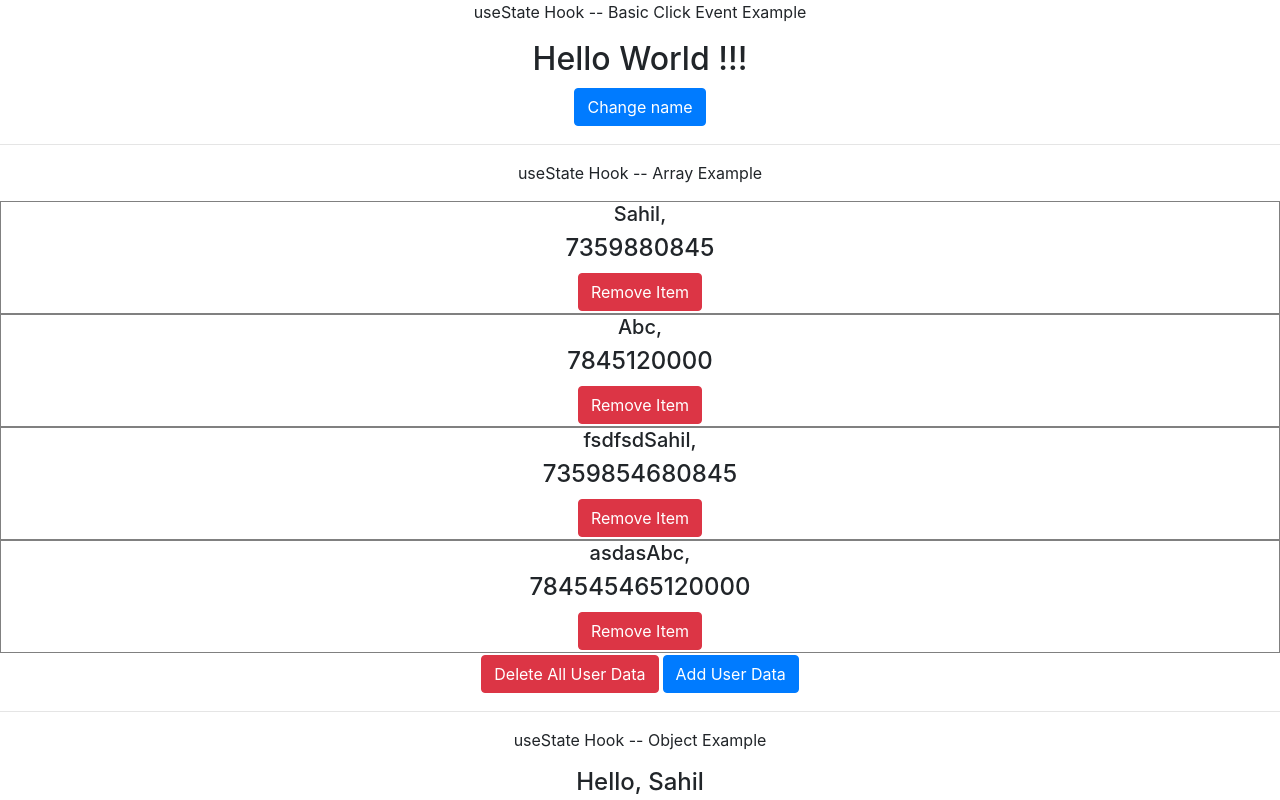
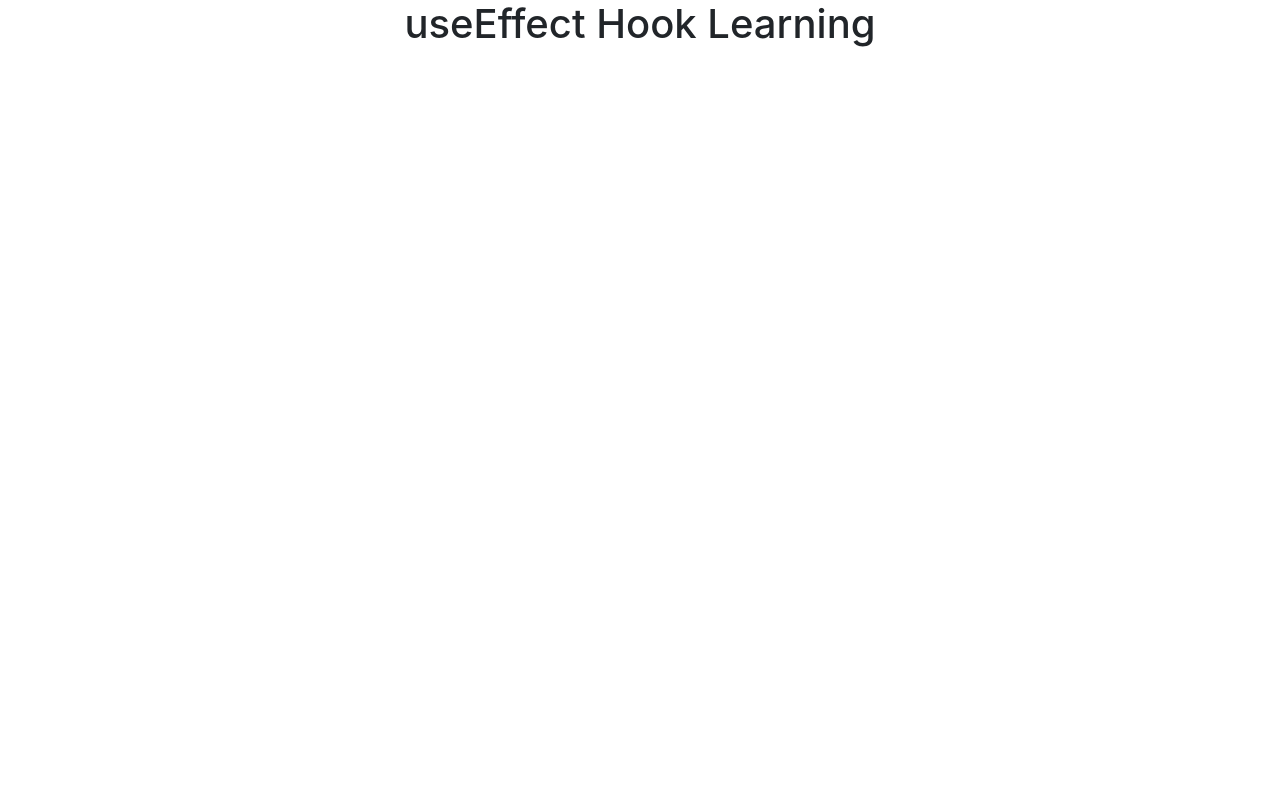
Before and after one commit to sahilrajput2223/advance-react, a React (Create React App) app: page / in a window 1280 px wide. Shown: the top 800 px of the page. Built offline with nearby package versions, Linux system fonts and the light colour scheme.

Commit message:
useEffect Hook -- Basic Learing Setup Done

```diff
--- a/src/App/App.js
+++ b/src/App/App.js
@@ -1,13 +1,17 @@
 import React from "react"
 
-import UseStateLearn from "./UseStateLearn";
+//import UseStateLearn from "./UseStateLearn";
+import UseEffectLearn from "./UseEffectLearn";
 
 import "../App/app.css"
 
 
 const App = () => {
     return (
-        <UseStateLearn />
+        <React.Fragment>
+            {/*} <UseStateLearn /> {*/}
+            <UseEffectLearn />
+        </React.Fragment>
     );
 }
 
--- /dev/null
+++ b/src/App/UseEffectLearn.js
@@ -0,0 +1,15 @@
+import React from "react";
+
+const UseEffectLearn = () => {
+    return (
+        <React.Fragment>
+            <center>
+                <h1>
+                    useEffect Hook Learning
+                </h1>
+            </center>
+        </React.Fragment>
+    );
+}
+
+export default UseEffectLearn
```
